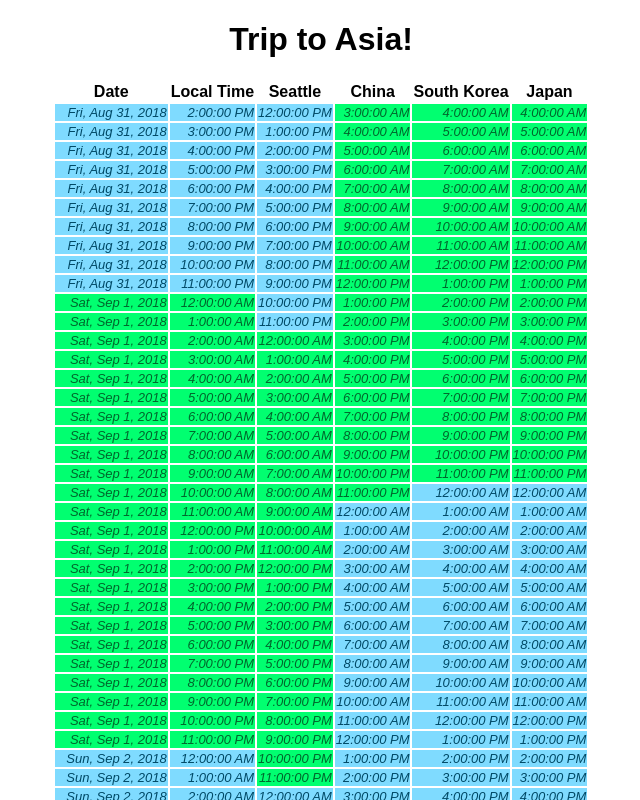
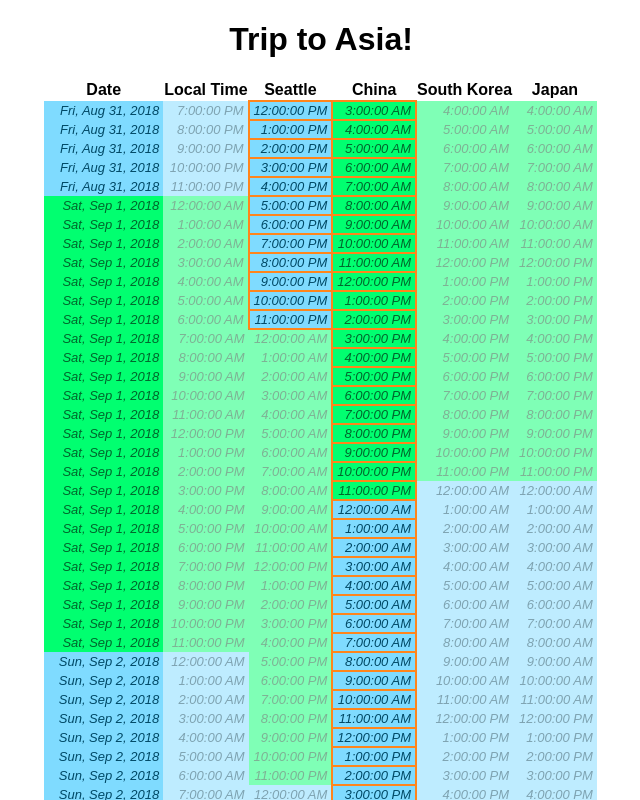
Before and after one commit to kiewic/trip-to-asia, an Angular app: page / in a window 1280 px wide. Shown: the top 800 px of the page, without its empty margins (319-959 px from the left). Built offline with nearby package versions, Linux system fonts and the light colour scheme.

Commit message:
Add logic to hightlight current countries

```diff
--- a/src/app/app.component.css
+++ b/src/app/app.component.css
@@ -4,6 +4,7 @@
 
 table {
   margin: 0 auto 0 auto;
+  border-collapse: collapse;
 }
 
 td {
@@ -12,15 +13,35 @@ td {
 
 tbody td {
   text-align: right;
+  padding-right: 4px;
+  padding-left: 4px;
+}
+
+tbody td.highlight {
+  border: 2px solid #FF851B;
 }
 
 table .style1 {
   background-color: #7FDBFF;
+  opacity: 0.5;
   color: hsla(197, 100%, 20%, 1.0);
-
 }
 
 table .style2 {
   background-color: #01FF70;
+  opacity: 0.5;
   color: hsla(146, 100%, 20%, 1.0);
 }
+
+table .opaque.style1 {
+  opacity: 1;
+}
+
+table .opaque.style2 {
+  opacity: 1;
+}
+
+/* table .styleGreen {
+  background-color: #2ECC40;
+  color: hsla(127, 63%, 15%, 1.0);
+} */
--- a/src/app/app.component.html
+++ b/src/app/app.component.html
@@ -17,12 +17,12 @@
   </thead>
   <tbody>
   <tr *ngFor="let rangeItem of range">
-      <td my-td [dateCell]="rangeItem.date" [ngClass]="rangeItem.date.className"></td>
-      <td my-td [dateCell]="rangeItem.local" [ngClass]="rangeItem.local.className"></td>
-      <td my-td [dateCell]="rangeItem.seattle" [ngClass]="rangeItem.seattle.className"></td>
-      <td my-td [dateCell]="rangeItem.china" [ngClass]="rangeItem.china.className"></td>
-      <td my-td [dateCell]="rangeItem.korea" [ngClass]="rangeItem.korea.className"></td>
-      <td my-td [dateCell]="rangeItem.japan" [ngClass]="rangeItem.japan.className"></td>
+      <td my-td [dateCell]="rangeItem.date" [ngClass]="rangeItem.date.classNames"></td>
+      <td my-td [dateCell]="rangeItem.local" [ngClass]="rangeItem.local.classNames"></td>
+      <td my-td [dateCell]="rangeItem.seattle" [ngClass]="rangeItem.seattle.classNames"></td>
+      <td my-td [dateCell]="rangeItem.china" [ngClass]="rangeItem.china.classNames"></td>
+      <td my-td [dateCell]="rangeItem.korea" [ngClass]="rangeItem.korea.classNames"></td>
+      <td my-td [dateCell]="rangeItem.japan" [ngClass]="rangeItem.japan.classNames"></td>
   </tr>
   </tbody>
 </table>
--- a/src/app/app.component.ts
+++ b/src/app/app.component.ts
@@ -11,6 +11,14 @@ declare module "moment" {
     zoneAbbr(): string;
     zoneName(): string;
   }
+}
+
+interface LocationItem {
+  start: moment.Moment,
+  seattle?: boolean,
+  china?: boolean,
+  korea?: boolean,
+  japan?: boolean,
 }
 
 @Component({
@@ -33,23 +41,50 @@ export class AppComponent {
     const startTime = moment.utc('2018-08-31T19:00:00Z');
     const endTime = moment.utc('2018-09-24T18:35:00Z');
 
-    const myLocation = [
+    const myLocations: LocationItem[] = [
       {
-        start: moment.utc('2018-08-31T19:00:00Z'),
+        start: moment.utc('2018-08-31T12:00:00-07:00'),
         seattle: true,
         china: true,
-      },
-      {
+      }, {
         start: moment.utc('2018-09-01T15:00:00+08:00'),
         china: true,
-      }
+      }, {
+        start: moment.utc('2018-09-07T13:35:00+08:00'),
+        china: true,
+        korea: true,
+      }, {
+        start: moment.utc('2018-09-07T16:45:00+09:00'),
+        korea: true,
+      }, {
+        start: moment.utc('2018-09-10T16:50:00+09:00'),
+        korea: true,
+        japan: true,
+      }, {
+        start: moment.utc('2018-09-10T18:35:00+09:00'),
+        japan: true,
+      }, {
+        start: moment.utc('2018-09-18T16:55:00+08:00'),
+        japan: true,
+        china: true,
+      }, {
+        start: moment.utc('2018-09-18T21:15:00+08:00'),
+        china: true,
+      }, {
+        start: moment.utc('2018-09-24T15:50:00+08:00'),
+        china: true,
+        seattle: true,
+      }, {
+        start: moment.utc('2018-09-24T11:35:00-07:00'),
+        seattle: true,
+      },
     ];
-    console.log(myLocation[1].start.clone().tz('Asia/Shanghai').toString());
+    // console.log(myLocations[9].start.clone().tz('America/Los_Angeles').toString());
 
     const momentRange: Array<moment.Moment> = this.createMomentRange(startTime, endTime);
-    this.createRange(momentRange);
+    this.createRange(momentRange, myLocations);
 
-    console.log(this.range.length);
+    // console.log(this.range.length);
   }
 
   private createMomentRange(startTime: moment.Moment, endTime: moment.Moment): Array<moment.Moment> {
@@ -67,12 +102,13 @@ export class AppComponent {
     return range;
   }
 
-  private createRange(momentRange: Array<moment.Moment>) {
+  private createRange(momentRange: Array<moment.Moment>, locations: LocationItem[]) {
     this.range = [];
 
     for (const currentTime of momentRange) {
       // List of time zones: https://en.wikipedia.org/wiki/List_of_tz_database_time_zones
-      const local = currentTime.clone().tz('America/Mexico_City'); // TODO: Revert to currentTime.local()
+      // const local = currentTime.clone().tz('America/Mexico_City');
+      const local = currentTime.clone().local();
       const seattle = currentTime.clone().tz('America/Los_Angeles');
       const china = currentTime.clone().tz('Asia/Shanghai');
       const korea = currentTime.clone().tz('Asia/Seoul');
@@ -80,33 +116,88 @@ export class AppComponent {
 
       const min = moment.min(local, seattle, china, korea, japan);
 
-      this.range.push({
+      const rangeItem: HourRow = {
         date : {
           content: min.format('ddd, MMM D, YYYY'),
-          className: min.dayOfYear() % 2 ? 'style1' : 'style2',
+          classNames: [min.dayOfYear() % 2 ? 'style1' : 'style2', 'opaque'],
         },
         local: {
           content: local.format('LTS'),
-          className: local.dayOfYear() % 2 ? 'style1' : 'style2',
+          classNames: [local.dayOfYear() % 2 ? 'style1' : 'style2'],
         },
         seattle: {
           content: seattle.format('LTS'),
-          className: seattle.dayOfYear() % 2 ? 'style1' : 'style2',
+          classNames: [seattle.dayOfYear() % 2 ? 'style1' : 'style2'],
         },
         china: {
           content: china.format('LTS'),
-          className: china.dayOfYear() % 2 ? 'style1' : 'style2',
+          classNames: [china.dayOfYear() % 2 ? 'style1' : 'style2'],
         },
         korea: {
           content: korea.format('LTS'),
-          className: korea.dayOfYear() % 2 ? 'style1' : 'style2',
+          classNames: [korea.dayOfYear() % 2 ? 'style1' : 'style2'],
         },
         japan: {
           content: japan.format('LTS'),
-          className: japan.dayOfYear() % 2 ? 'style1' : 'style2',
+          classNames: [japan.dayOfYear() % 2 ? 'style1' : 'style2'],
         },
-      });
+      };
+
+      for (let i = 0, len = locations.length; i + 1 < len; i++) {
+        const minPlusOne = min.clone().add(1, 'h');
+        const start = locations[i].start;
+        const end = locations[i + 1].start;
+
+        if (this.match(min, minPlusOne, start, end)) {
+          const location = locations[i];
+          if (location.seattle) {
+            rangeItem.seattle.classNames.push('highlight', 'opaque');
+          }
+          if (location.china) {
+            rangeItem.china.classNames.push('highlight', 'opaque');
+          }
+          if (location.korea) {
+            rangeItem.korea.classNames.push('highlight', 'opaque');
+          }
+          if (location.japan) {
+            rangeItem.japan.classNames.push('highlight', 'opaque');
+          }
+          //console.log(rangeItem.seattle.highlight, rangeItem.china.highlight, rangeItem.korea.highlight, rangeItem.japan.highlight);
+        }
+      }
+
+      this.range.push(rangeItem);
       currentTime.add(1, 'h');
     }
   }
+
+  /**
+   * We have three options to match:
+   *
+   * 1. start <= min < min+1h <= end
+   * 2. min < start < min+1h < end
+   * 3. start < min < end < min+1h
+   */
+  private match(
+    min: moment.Moment,
+    minPlusOne: moment.Moment,
+    start: moment.Moment,
+    end: moment.Moment): boolean {
+    if (!(min < minPlusOne)) {
+      throw new Error('min must be smaller than minPlusOne');
+    }
+    if (!(start < end)) {
+      throw new Error('start must be smaller than end');
+    }
+    if (start <= min && minPlusOne <= end) {
+      return true;
+    }
+    if (min < start && start < minPlusOne) {
+      return true;
+    }
+    if (min < end && end < minPlusOne) {
+      return true;
+    }
+    return false;
+  }
 }
--- a/src/app/table-cell/date-cell.ts
+++ b/src/app/table-cell/date-cell.ts
@@ -1,4 +1,4 @@
 export interface DateCell {
   content: string;
-  className: string;
+  classNames: string[];
 }
--- a/src/app/table-cell/time-cell.ts
+++ b/src/app/table-cell/time-cell.ts
@@ -1,5 +1,4 @@
 import { DateCell } from './date-cell'
 
 export interface TimeCell extends DateCell {
-  highlight?: boolean;
 }
```
Also changed, not shown: src/app/table-cell/table-cell.component.css (line endings or trailing spaces), src/app/table-cell/table-cell.component.html (line endings or trailing spaces).
